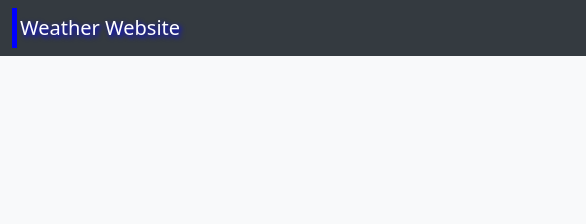
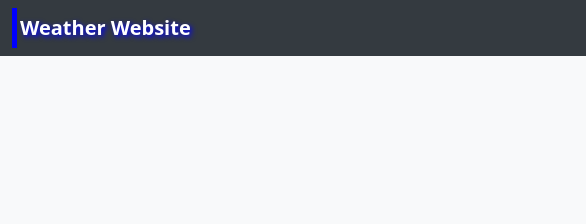
Before and after one commit to Harshit2012/Weather_Website, a plain HTML site: page index.html in a window 1280 px wide. Shown: the top 224 px of the page, 0-586 px from the left. Drawn offline with nearby package versions, Linux system fonts and the light colour scheme.

Commit message:
Update index.html

```diff
--- a/index.html
+++ b/index.html
@@ -12,7 +12,7 @@
 
 <nav class="navbar navbar-expand-lg navbar-dark">
     <div class="container-fluid">
-        <a style="border-left: 5px solid blue; padding-left: 3px; text-shadow: 2px 2px 5px blue;" class="navbar-brand" href="#">Weather Website</a>
+        <a style="border-left: 5px solid blue; padding-left: 3px; text-shadow: 2px 2px 5px blue; font-weight: bold;" class="navbar-brand" href="#">Weather Website</a>
         <div class="collapse navbar-collapse">
             <form class="form-inline d-flex ms-auto">
                 <input class="form-control me-2" type="search" placeholder="Enter City" id="cityInput">
```
